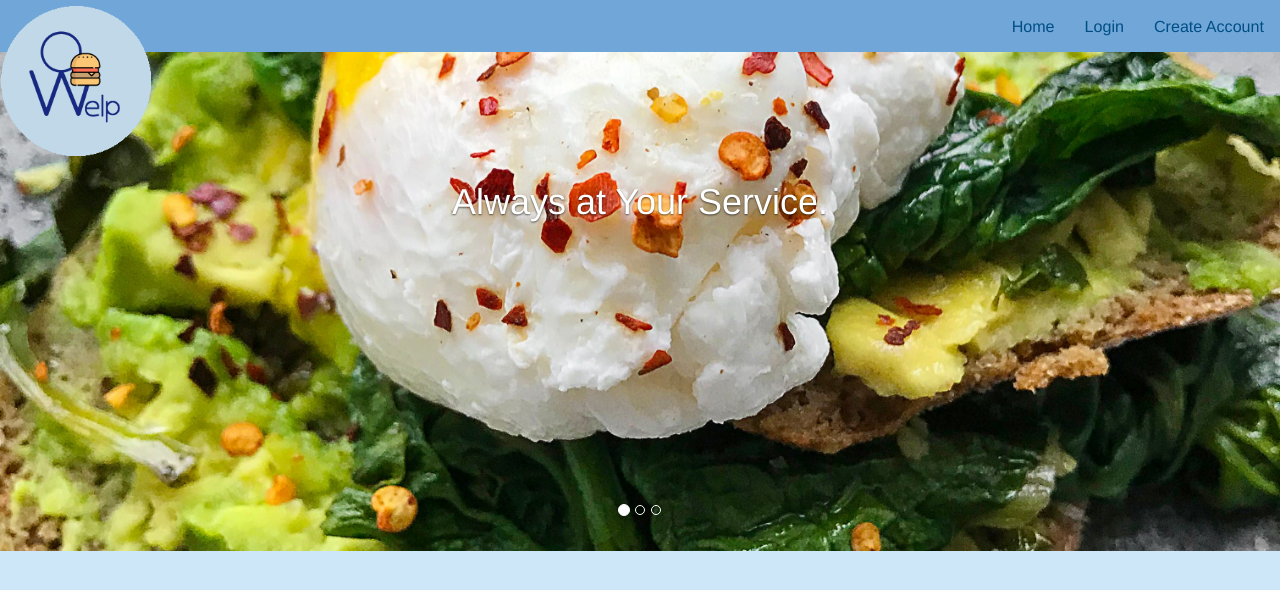
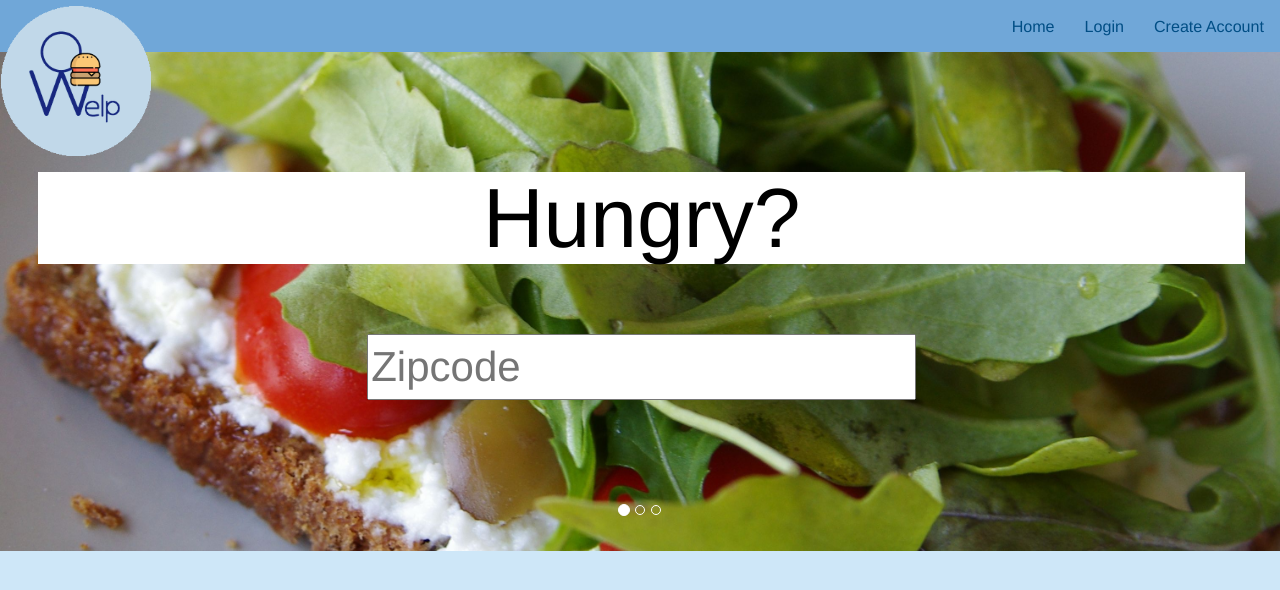
Before and after one commit to tmoi29/tenaciousTurtles, a Flask app: page / in a window 1280 px wide. Shown: the top 590 px of the page. Run offline with Flask 2, Linux system fonts and the light colour scheme; some libraries are stand-ins or nearby versions.

Commit message:
front-end additions

```diff
--- a/templates/index.html
+++ b/templates/index.html
@@ -1,28 +1,35 @@
 {% extends "layout.html" %}
 {% block head %}
 <style>
-#welpcarousel
-.carousel-inner{
-z-index: -1;
-width:100%;
+
+.header-text hidden-xs{
+
+position: absolute;
+right:50%;
+
+}
+.header-text {
+    position: absolute;
+    top: 20%;
+    left: 1.8%;
+    right: auto;
+    width: 96.66666666666666%;
+    color: #fff;
+    font-size: 3em;
+}
+
+.header-text h1 {
+    display:block;
+    color: black;
+    background-color: #FFFFFF;
+    font-size: 2em;
 }
 
 form {
-z-index: -2;
+color: black;
 }
 
-.carousel-caption {
-    position: absolute;
-    right: 15%;
-    top: 20px;
-    left: 15%;
-    z-index: 20;
-    padding-top: 90px;
-    padding-bottom: 10px;
-    color: #fff;
-    text-align: center;
-text-shadow: 0 1px 2px rgba(0,0,0,.6);
-}
+
 
 </style>
 
@@ -40,23 +47,49 @@ text-shadow: 0 1px 2px rgba(0,0,0,.6);
 <center>
 <div class="carousel-inner" role="listbox">
   <div class="item active">
-    <img id="top-header" src="static/img/index1.jpeg">
-    <div class="carousel-caption">
-      <h1> Always at Your Service.</h1> <br>
+    <img id="top-header" src="static/img/hungry.jpeg">
+    <div class="header-text hidden-xs">
+      <div class="col-md-12 text-center">
 
+      <h1> Hungry?</h1> <br>
+
+      <form>
+	<input type="text" placeholder="Zipcode">
+	</form>
+      </div>
       </div>
     </div> <!-- end active -->
     <div class="item">
-      <img  id="top-header2" src="static/img/index2.jpeg">
+      <img  id="top-header2" src="static/img/thirsty.jpeg">
+<div class="header-text hidden-xs">
+      <div class="col-md-12 text-center">
+
+      <h1> Thirsty?</h1> <br>
+
+ <form>
+        <input type="text" placeholder="Zipcode">
+        </form>
+</div>
+</div>
+
     </div>
     <div class="item">
-      <img  id="top-header3" src="static/img/index3.jpeg">
-    </div>
+      <img  id="top-header3" src="static/img/index1.jpeg">
+<div class="header-text hidden-xs">
+      <div class="col-md-12 text-center">
+
+      <h1> We've got just the thing. </h1><br>
+
+ <form>
+        <input type="text" placeholder="Zipcode">
+        </form>
+</div>
+</div>
+
+ </div>
   </div>
 </div> <!-- end slider -->
 
 
 
-
-
 {% endblock %}
--- a/templates/layout.html
+++ b/templates/layout.html
@@ -22,6 +22,15 @@ color: #014E85;
 font-size: 1.15em;
 }
 
+#LOGO {
+Z-index: 100;
+max-width:150px;
+margin-top: -10px;
+margin-left:-15px;
+table-layout: fixed;
+border-collapse: collapse;
+z-index: 2; position:relative;
+}
 
 .navbar-inverse .navbar-nav>li>a {
     color: #014E85;
@@ -44,8 +53,7 @@ background-color: #CEE7F8;
 <nav class="navbar navbar-inverse">
 <div class="navbar-header">
 <a class="navbar-brand" rel="home" href="#" title="Buy Sell Rent Everyting">
-<img style="max-width:150px; margin-top: -10px; margin-left:-15px;"
-             src="static/img/logo.png">
+<img id="LOGO" src="static/img/logo.png">
     </a>
 </div>
 
```
Also changed, not shown: static/img/hungry.jpeg (added), static/img/parched.jpeg (added), static/img/thirsty.jpeg (added), 1 other file.
